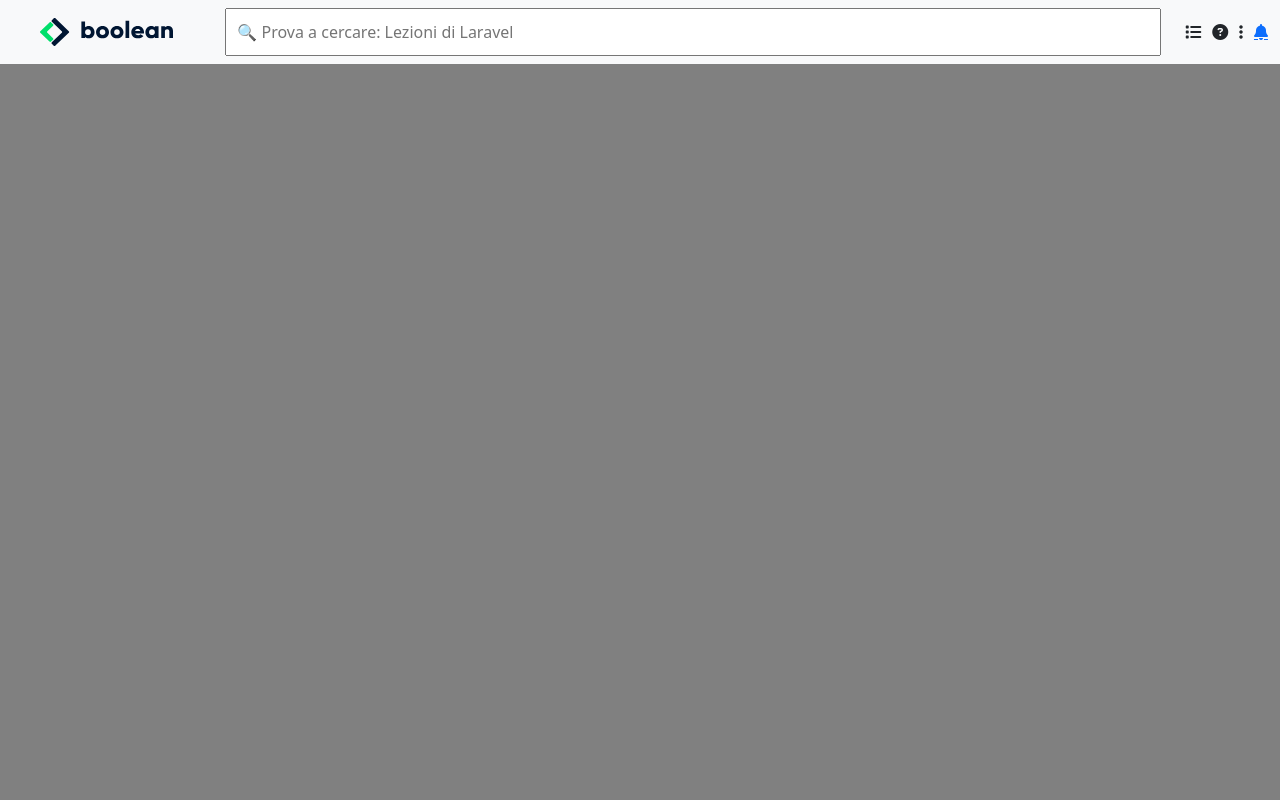
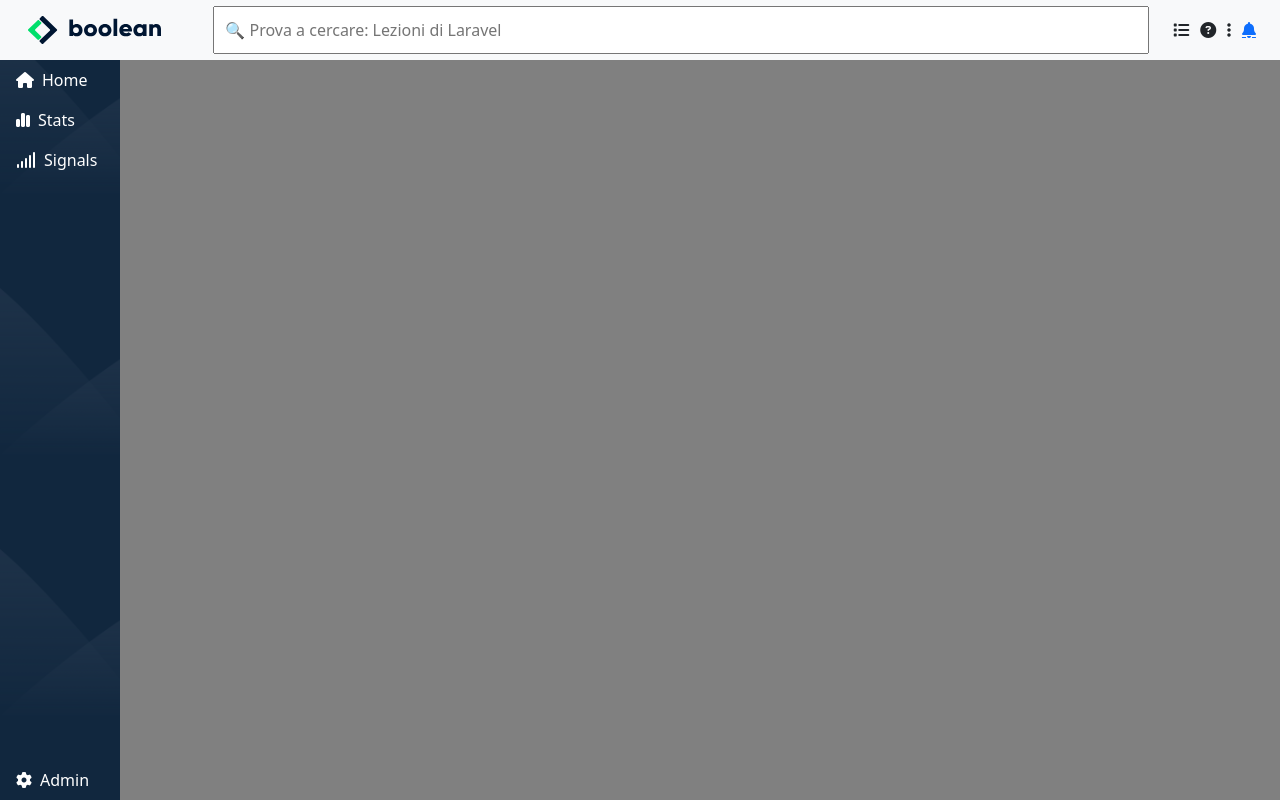
Before and after one commit to samuelecozzubbo/html-css-bootstrap-dashboard, a plain HTML site: page index.html in a window 1280 px wide. Drawn offline with nearby package versions, Linux system fonts and the light colour scheme.

Commit message:
sidebar completed

```diff
--- a/css/style.css
+++ b/css/style.css
@@ -9,14 +9,12 @@
     background-color: gray;
 }
 
-[class*=col]{
-    /* background-color: blueviolet; */
-    /* border: solid 2px black; */
-}
+
 
 /* Header */
 header .container-xxl{
     background-color: #F8F9FA;
+    height: 60px;
 }
 
 #small-logo{
@@ -35,6 +33,28 @@ header input{
 
 .hidden{
     display: none;
+}
+
+/* Nav left */
+#nav-left{
+    min-width: 60px;
+    height: 100vh;
+    padding-top: 60px;
+    background-color: #11273E;
+    background-image: url('../img/sidebar-bg.png');
+    background-size: contain;
+}
+
+.nav-link span{
+    display: none;
+}
+
+#sidebar i {
+    font-size: 25px;
+}
+
+#main-section{
+    background-color: brown;
 }
 
 
@@ -58,6 +78,18 @@ header input{
     .hidden{
         display: inline-block;
     }
+
+    .nav-link span{
+        display: inline-block;
+    }
+
+    #nav-left{
+        min-width: 120px;
+    }
+
+    #sidebar i {
+        font-size: 1em;
+    }
   }
 
 /* X-Large devices (large desktops, 1200px and up) */
--- a/index.html
+++ b/index.html
@@ -14,8 +14,8 @@
 <body>
     <div id="wrapper" class="vw-100 vh-100">
         <header>
-            <div class="container-xxl fixed-top">
-                <div class="row align-items-center py-2">
+            <div class="container-xxl fixed-top d-flex align-items-center g-0">
+                <div class="row w-100 align-items-center">
                     <div class="col-2">
                         <div class="row">
                             <div class="col-12 text-center">
@@ -33,7 +33,7 @@
                     </div>
                     <div class="col-1">
                         <div class="row">
-                            <div class="col-12 text-end">
+                            <div class="col-12">
                                 <div class="nav-right d-flex justify-content-end justify-content-lg-between">
                                     <i class="hidden fa-solid fa-list"></i>
                                     <i class="hidden fa-solid fa-circle-question"></i>
@@ -49,12 +49,44 @@
         </header>
 
         <main>
-            <div class="container-xxl">
-                <div class="row">
-                    <div class="col-1 col-md-2 vh-100"></div>
-                    <div class="col-11 col-md-10 vh-100"></div>
+            <div class="container-xxl g-0">
+                <div class="row g-0">
+                    <!-- NAV-LEFT -->
+                    <div id="nav-left" class="col-1 d-flex flex-column justify-content-between">
+                           <!-- Sidebar up -->
+                        <nav id="sidebar" class="text-white">
+                            <ul class="nav flex-column text-center text-lg-start">
+                                <li class="nav-item">
+                                    <a class="nav-link text-white" href="#"><i class="fas fa-home me-2"></i><span>Home</span></a>
+                                </li>
+                                <li class="nav-item">
+                                    <a class="nav-link text-white" href="#"><i class="fas fa-chart-simple me-2"></i><span>Stats</span></a>
+                                </li>
+                                <li class="nav-item">
+                                    <a class="nav-link text-white" href="#"><i class="fas fa-signal me-2"></i><span>Signals</span></a>
+                                </li>
+                            </ul>
+                        </nav>
+
+                        <nav id="sidebar-bottom">
+                            <ul class="nav flex-column text-center text-lg-start">
+                                <li class="nav-item">
+                                    <a class="nav-link text-white" href="#"><i class="fas fa-gear me-2"></i><span>Admin</span></a>
+                                </li>
+                            </ul>
+                        </nav>
+                    </div>
+                    <!-- MAIN SECTION -->
+                    <div id="main-section" class="col-11">
+                        <div class="row">
+                            <div class="col-12">
+
+                            </div>
+                        </div>
+                    </div>
                 </div>
             </div>
+
         </main>
 
     </div>
```
